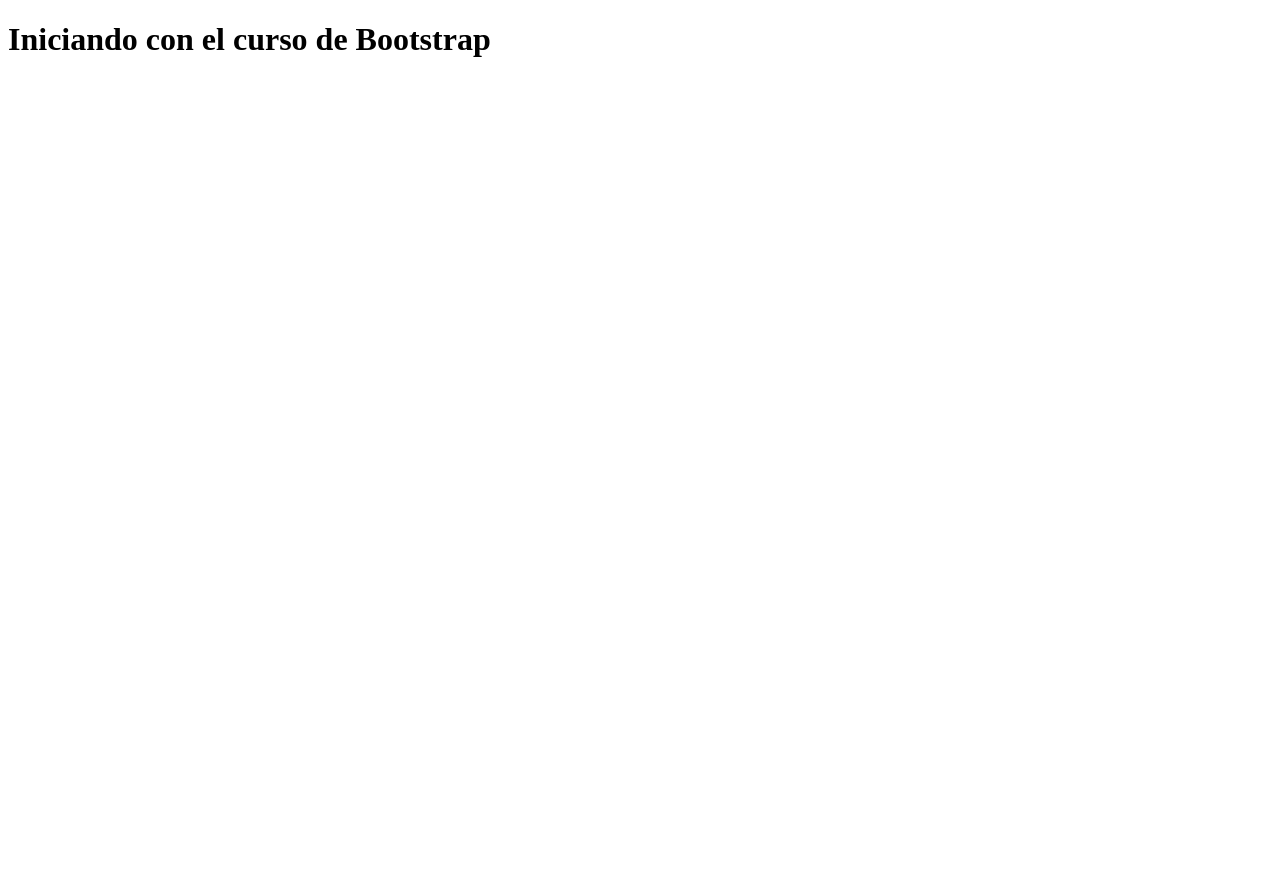
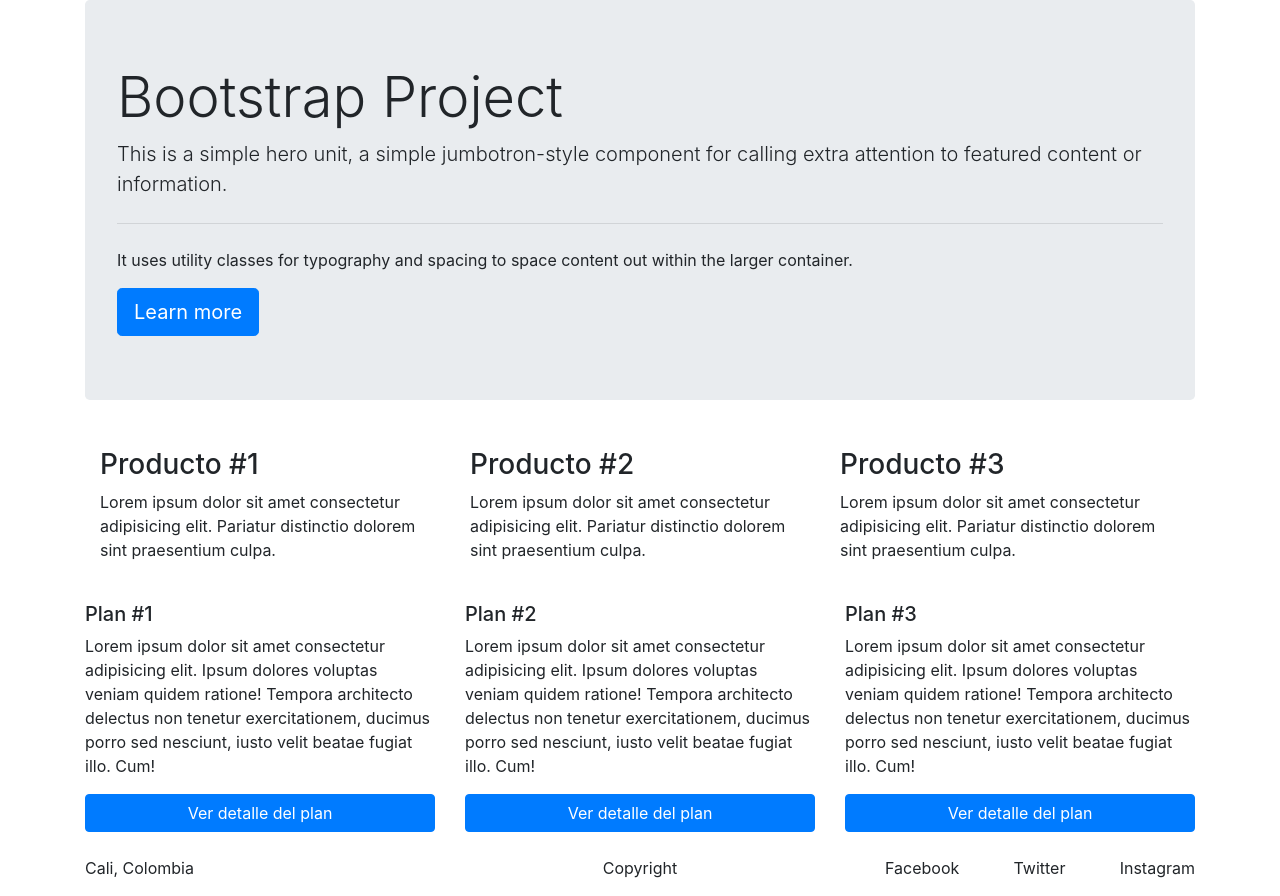
Before and after one commit to JhonatanC/course1, a website: page index.html in a window 1280 px wide. Before the commit the page ends 800 px from the top, so only its background shows below. Drawn offline with nearby package versions, Linux system fonts and the light colour scheme.

Commit message:
Agregando css y footer

```diff
--- /dev/null
+++ b/css/app.css
@@ -0,0 +1,3 @@
+ul{
+    list-style: none;
+}
--- a/index.html
+++ b/index.html
@@ -4,8 +4,81 @@
     <meta charset="UTF-8">
     <meta name="viewport" content="width=device-width, initial-scale=1.0">
     <title>Semana 1</title>
+
+    <link rel="stylesheet" href="node_modules/bootstrap/dist/css/bootstrap.min.css">
+    <link rel="stylesheet" href="css/app.css">
 </head>
 <body>
-    <h1>Iniciando con el curso de Bootstrap</h1>
+    <div class="container">
+        <div class="jumbotron mb-5">
+            <h1 class="display-4">Bootstrap Project</h1>
+            <p class="lead">This is a simple hero unit, a simple jumbotron-style component for calling extra attention to featured content or information.</p>
+            <hr class="my-4">
+            <p>It uses utility classes for typography and spacing to space content out within the larger container.</p>
+            <a class="btn btn-primary btn-lg" href="#" role="button">Learn more</a>
+        </div>
+
+        <div class="d-flex mb-4">
+            <div class="col-md-4">
+                <h3>Producto #1</h3>
+                <p>Lorem ipsum dolor sit amet consectetur adipisicing elit. Pariatur distinctio dolorem sint praesentium culpa.</p>
+            </div>
+            <div class="col-md-4">
+                <h3>Producto #2</h3>
+                <p>Lorem ipsum dolor sit amet consectetur adipisicing elit. Pariatur distinctio dolorem sint praesentium culpa.</p>
+            </div>
+            <div class="col-md-4">
+                <h3>Producto #3</h3>
+                <p>Lorem ipsum dolor sit amet consectetur adipisicing elit. Pariatur distinctio dolorem sint praesentium culpa.</p>
+            </div>
+        </div>
+
+        <div class="row mb-4">
+            <div class="col-md-4">
+                <h5>Plan #1</h5>
+                <p>Lorem ipsum dolor sit amet consectetur adipisicing elit. Ipsum dolores voluptas veniam quidem ratione! Tempora architecto delectus non tenetur exercitationem, ducimus porro sed nesciunt, iusto velit beatae fugiat illo. Cum!</p>
+                <a class="btn btn-primary btn-block" href="#">Ver detalle del plan</a>
+            </div>
+            <div class="col-md-4">
+                <h5>Plan #2</h5>
+                <p>Lorem ipsum dolor sit amet consectetur adipisicing elit. Ipsum dolores voluptas veniam quidem ratione! Tempora architecto delectus non tenetur exercitationem, ducimus porro sed nesciunt, iusto velit beatae fugiat illo. Cum!</p>
+                <a class="btn btn-primary btn-block" href="#">Ver detalle del plan</a>
+            </div>
+            <div class="col-md-4">
+                <h5>Plan #3</h5>
+                <p>Lorem ipsum dolor sit amet consectetur adipisicing elit. Ipsum dolores voluptas veniam quidem ratione! Tempora architecto delectus non tenetur exercitationem, ducimus porro sed nesciunt, iusto velit beatae fugiat illo. Cum!</p>
+                <a class="btn btn-primary btn-block" href="#">Ver detalle del plan</a>
+            </div>
+        </div>
+
+    </div>
+
+
+    <footer>
+        <div class="container">
+            <div class="row">
+                <div class="col-md-4">
+                    <address>
+                        <p>Cali, Colombia</p>
+                    </address>
+                </div>
+                <div class="col-md-4">
+                    <p class="text-center">Copyright</p>
+                </div>
+                <div class="col-md-4">
+                    <ul class="d-flex justify-content-between">
+                        <li>Facebook</li>
+                        <li>Twitter</li>
+                        <li>Instagram</li>
+                    </ul>
+                </div>
+            </div>
+        </div>
+    </footer>
+
+    <script src="node_modules/jquery/dist/jquery.min.js"></script>
+    <script src="node_modules/bootstrap/dist/js/bootstrap.min.js"></script>
+    <script src="node_modules/popper.js/dist/umd/popper.min.js"></script>
+
 </body>
 </html>
--- a/package.json
+++ b/package.json
@@ -13,8 +13,8 @@
     "lite-server": "^2.5.4"
   },
   "dependencies": {
-    "@popperjs/core": "^2.5.4",
     "bootstrap": "^4.5.3",
-    "jquery": "^3.5.1"
+    "jquery": "^3.5.1",
+    "popper.js": "^1.16.1"
   }
 }
```
Also changed, not shown: 1 other file.
